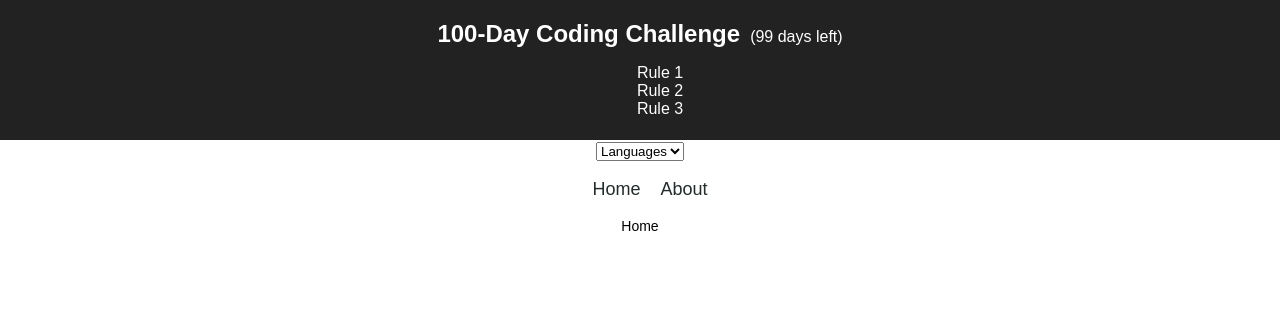
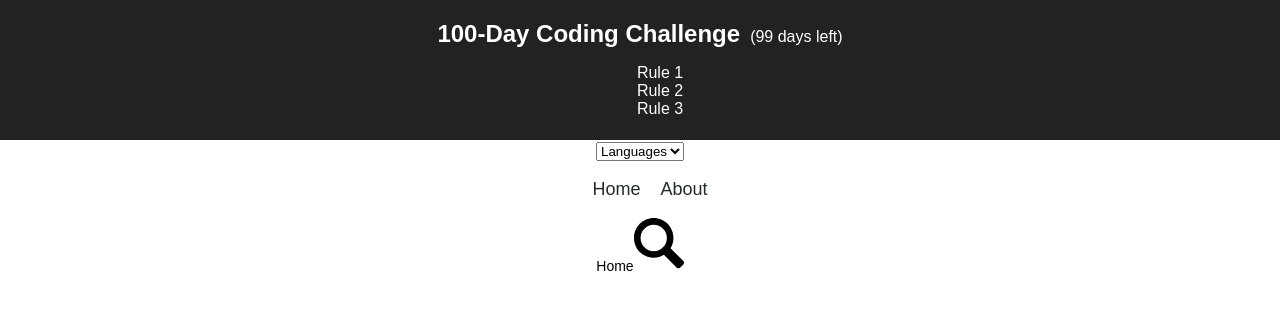
Before and after one commit to Orlando-Martinez/100-day-challenge, a React app in the folder app/: page / in a window 1280 px wide. Shown: the top 310 px of the page. Built offline with nearby package versions, Linux system fonts and the light colour scheme.

Commit message:
display svg image through webpack.

```diff
--- a/app/config/webpack.config.dev.js
+++ b/app/config/webpack.config.dev.js
@@ -139,12 +139,17 @@ module.exports = {
           // smaller than specified limit in bytes as data URLs to avoid requests.
           // A missing `test` is equivalent to a match.
           {
-            test: [/\.bmp$/, /\.gif$/, /\.jpe?g$/, /\.png$/],
-            loader: require.resolve('url-loader'),
-            options: {
-              limit: 10000,
-              name: 'static/media/[name].[hash:8].[ext]',
-            },
+            test: /\.(gif|png|jpe?g|svg)$/i,
+            use: [
+              { loader: 'file-loader',
+                options: {
+                  name: '[path][name].[ext]',
+                }
+              },
+              {
+                loader: 'image-webpack-loader',
+              },
+            ]
           },
           // Process JS with Babel.
           {
--- a/app/package.json
+++ b/app/package.json
@@ -94,6 +94,7 @@
     "extends": "react-app"
   },
   "devDependencies": {
+    "image-webpack-loader": "^4.3.1",
     "node-sass": "^4.9.0",
     "sass-loader": "^7.0.2"
   }
--- a/app/src/pages/Home/index.js
+++ b/app/src/pages/Home/index.js
@@ -1,8 +1,12 @@
 import React from 'react'
 import './styles.scss'
 
+import searchIcon from '../../images/search.svg'
+
 const Home = () => (
-    <div className='Home'>Home</div>
+    <div className='Home'>Home
+        <img src={searchIcon} className='search' />
+    </div>
 );
 
 export default Home;
--- a/app/src/pages/Home/styles.scss
+++ b/app/src/pages/Home/styles.scss
@@ -6,4 +6,8 @@
     .title {
         font-size: 18px;
     }
+    .search {
+        width: 50px;
+        height: auto;
+    }
 }
```
Also changed, not shown: app/src/images/search.svg (added), 1 other file (tests, documents, lock files or other folders).
